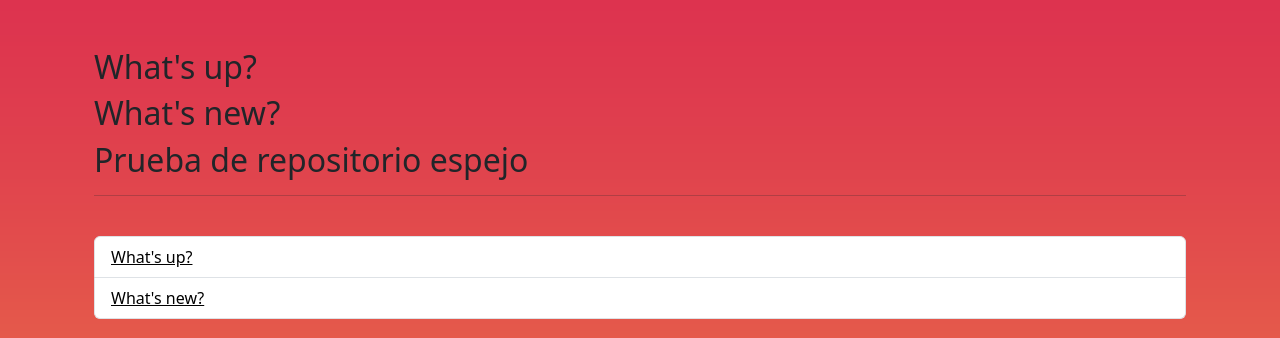
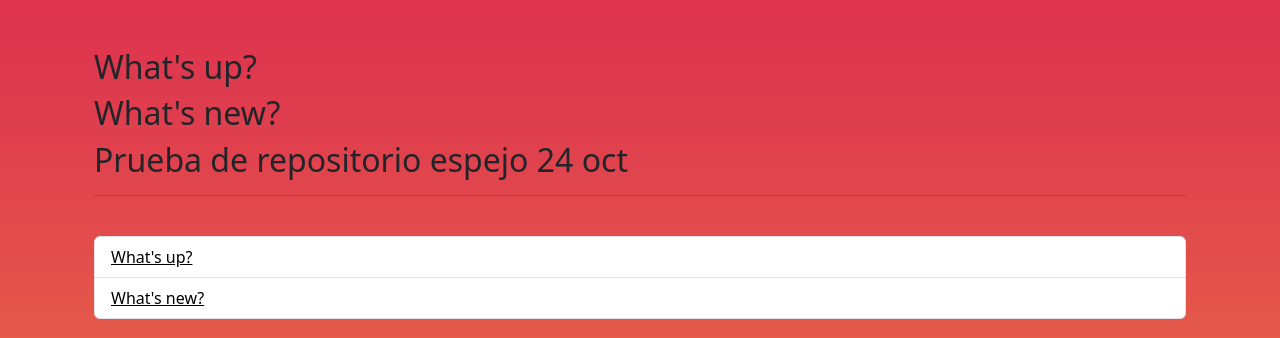
Before and after one commit to Imanol-IO/TutorialDjango-, a Django app: page /polls/ in a window 1280 px wide. Shown: the part 56-394 px from the top of the page. Run offline with Django 3.2, Linux system fonts and the light colour scheme; data comes from the database, SQL or seed files in the repository.

Commit message:
prueba de mirror

```diff
--- a/polls/templates/polls/index.html
+++ b/polls/templates/polls/index.html
@@ -67,7 +67,7 @@
             <div class="col-12">
                 <h2>What's up?</h2>
                 <h2>What's new?</h2>
-                <h2>Prueba de repositorio espejo</h2>
+                <h2>Prueba de repositorio espejo 24 oct</h2>
                 <hr>
             </div>
         </div>
```
Also changed, not shown: .github/workflows/mirror-to-gitlab.yml (added).
